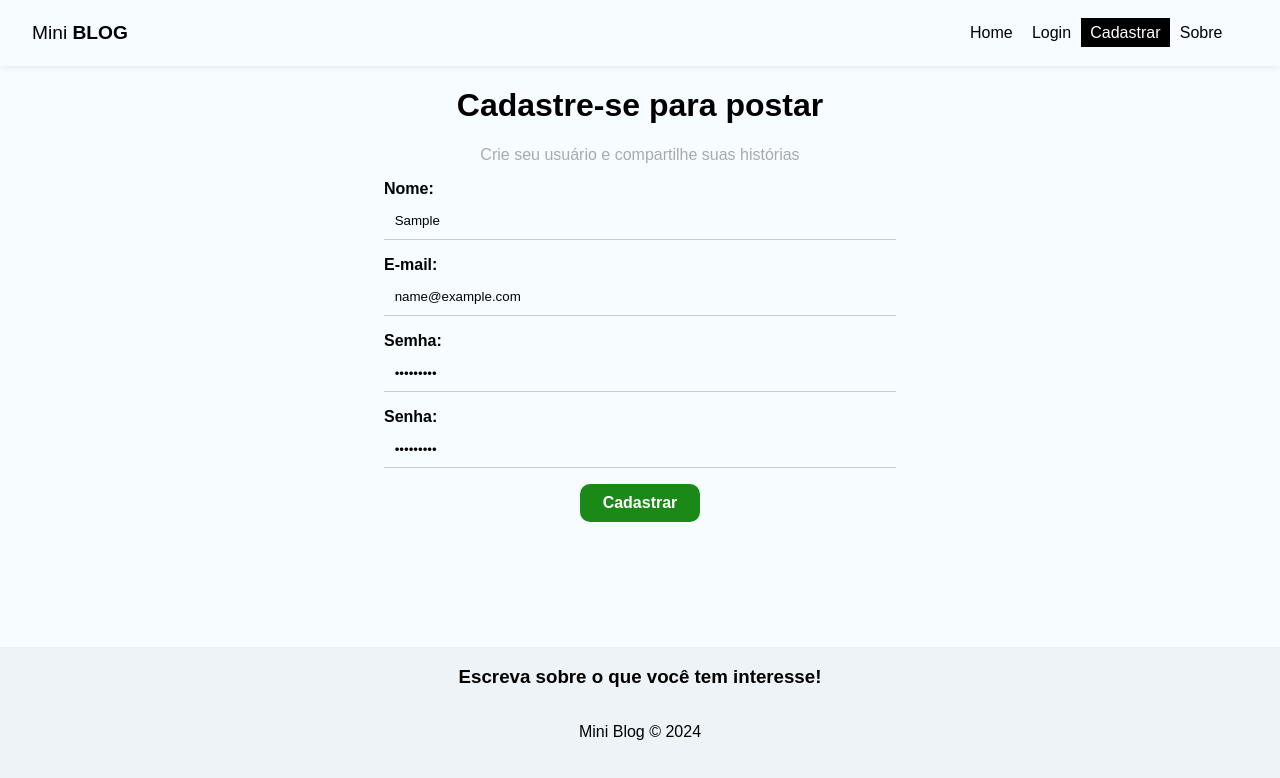
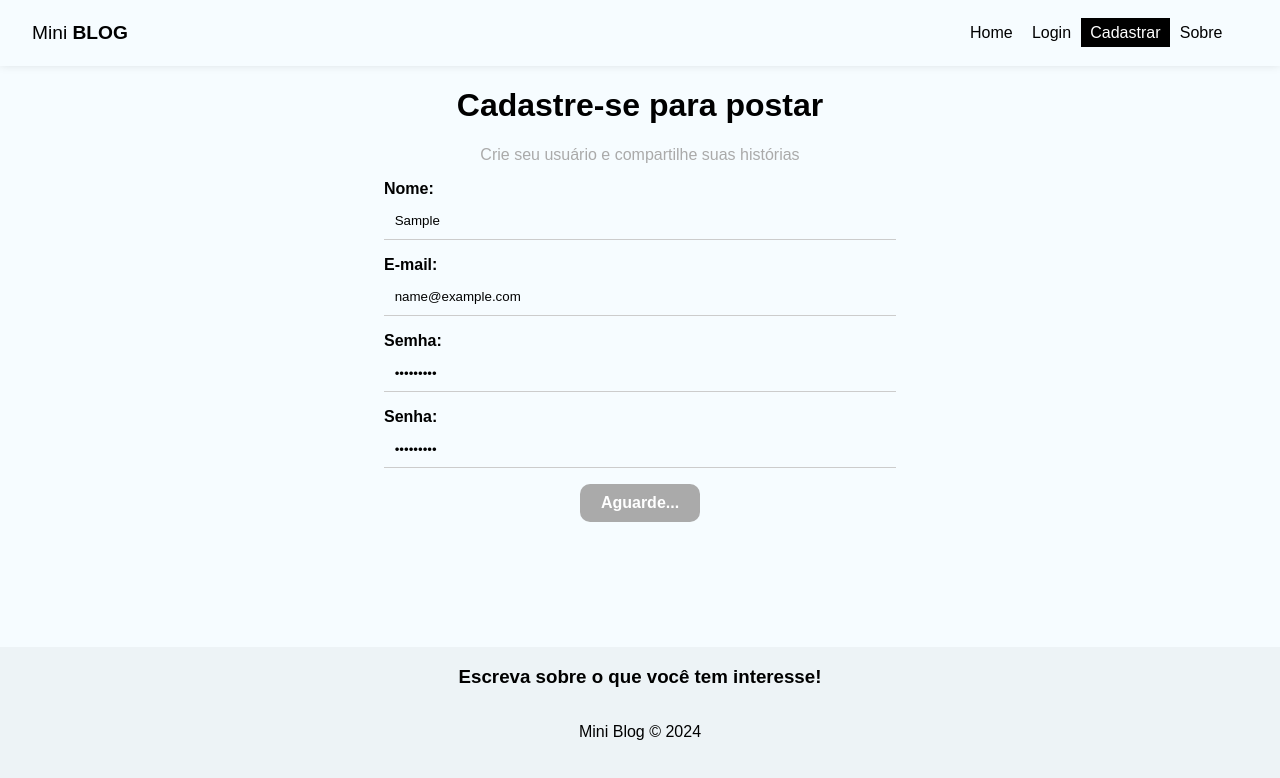
Before and after one commit to Michael-Almeida/curso_react_udemy, a React (Create React App) app in the folder miniblog/: page /register in a window 1280 px wide. Both pictures are taken after typing "Sample", "name@example.com", "Sample123", "Sample123" into the empty fields and a click on the button "Cadastrar". Shown: the top 778 px of the page. Built offline with nearby package versions, Linux system fonts and the light colour scheme; no server answers.

Commit message:
Registrando usuários

```diff
--- /dev/null
+++ b/miniblog/src/hooks/useAuthentication.jsx
@@ -0,0 +1,75 @@
+import { db } from "../firebase/config";
+
+import {
+  getAuth,
+  createUserWithEmailAndPassword,
+  signInWithEmailAndPassword,
+  updateProfile,
+  signOut,
+} from "firebase/auth";
+
+import { useState, useEffect } from "react";
+
+export const useAuthentication = () => {
+  const [error, setError] = useState(null);
+  const [loading, setLoading] = useState(null);
+
+  //cleanup
+  //deal with memory leak
+  const [cancelled, setCancelled] = useState(false);
+
+  const auth = getAuth();
+
+  function checkIfIsCancelled() {
+    if (cancelled) {
+      return;
+    }
+  }
+
+  const createUser = async (data) => {
+    checkIfIsCancelled();
+    setLoading(true);
+    setError(null);
+    try {
+      const { user } = await createUserWithEmailAndPassword(
+        auth,
+        data.email,
+        data.password
+      );
+      await updateProfile(user, {
+        displayName: data.displayName,
+      });
+
+      setLoading(false);
+
+      return user;
+    } catch (error) {
+      console.log(error.message);
+      console.log(typeof error.nessage);
+
+      let systemErrorMessage;
+
+      if (error.message.includes("Password")) {
+        systemErrorMessage = "A senha precisa conter pelo menos 6 caracteres";
+      } else if (error.message.includes("email-already")) {
+        systemErrorMessage = "E-mail ja cadastrado";
+      } else {
+        systemErrorMessage = "Ocorreu um erro, por favor tente mais tarde";
+      }
+
+      setLoading(false);
+      setError(systemErrorMessage);
+    }
+  };
+
+  useEffect(() => {
+    return () => setCancelled(true);
+  }, []);
+
+  return {
+    auth,
+    createUser,
+    error,
+    loading,
+  };
+};
--- a/miniblog/src/pages/Register/Register.jsx
+++ b/miniblog/src/pages/Register/Register.jsx
@@ -3,6 +3,7 @@
 import { useState, useEffect } from "react";
 
 import styles from "./Register.module.css";
+import { useAuthentication } from "../../hooks/useAuthentication";
 
 const Register = () => {
   const [displayName, setDisplayName] = useState("");
@@ -12,11 +13,13 @@
 
   const [error, setError] = useState("");
 
-  const handleSbumit = (e) => {
+  const { createUser, error: autherror, loading } = useAuthentication();
+
+  const handleSbumit = async (e) => {
     e.preventDefault();
     setError("");
 
-    const userr = {
+    const user = {
       displayName,
       email,
       password,
@@ -26,8 +29,16 @@
       setError("As senhas precisam ser iguais");
       return;
     }
-    console.log(userr);
+
+    const res = await createUser(user);
+    console.log(user);
   };
+
+  useEffect(() => {
+    if (autherror) {
+      setError(autherror);
+    }
+  }, [autherror]);
   return (
     <div className={styles.register}>
       <h1>Cadastre-se para postar</h1>
@@ -77,7 +88,8 @@
             onChange={(e) => setConfirmPassword(e.target.value)}
           />
         </label>
-        <button className="btn">Cadastrar</button>
+        {!loading && <button className="btn">Cadastrar</button>}
+        {loading && <button className="btn" disabled>Aguarde...</button>}
         {error && <p className="error">{error}</p>}
       </form>
     </div>
```
